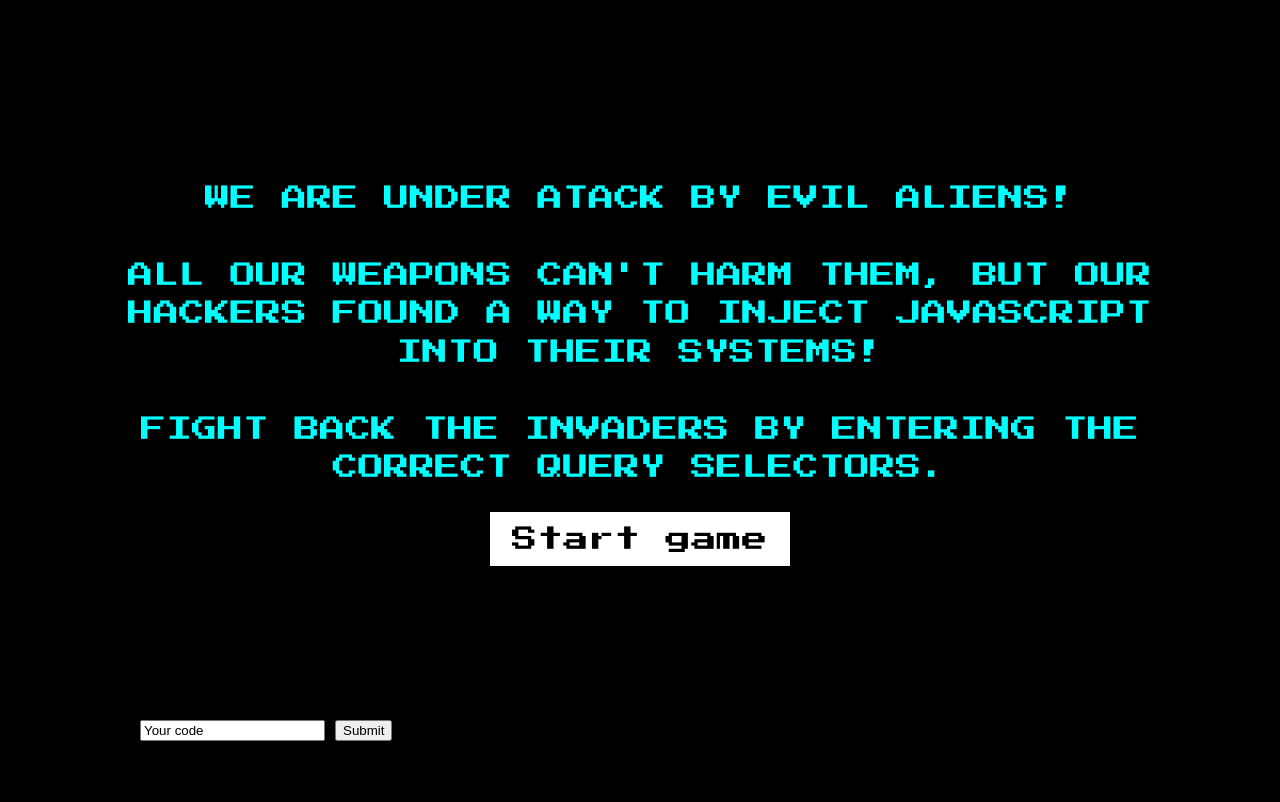
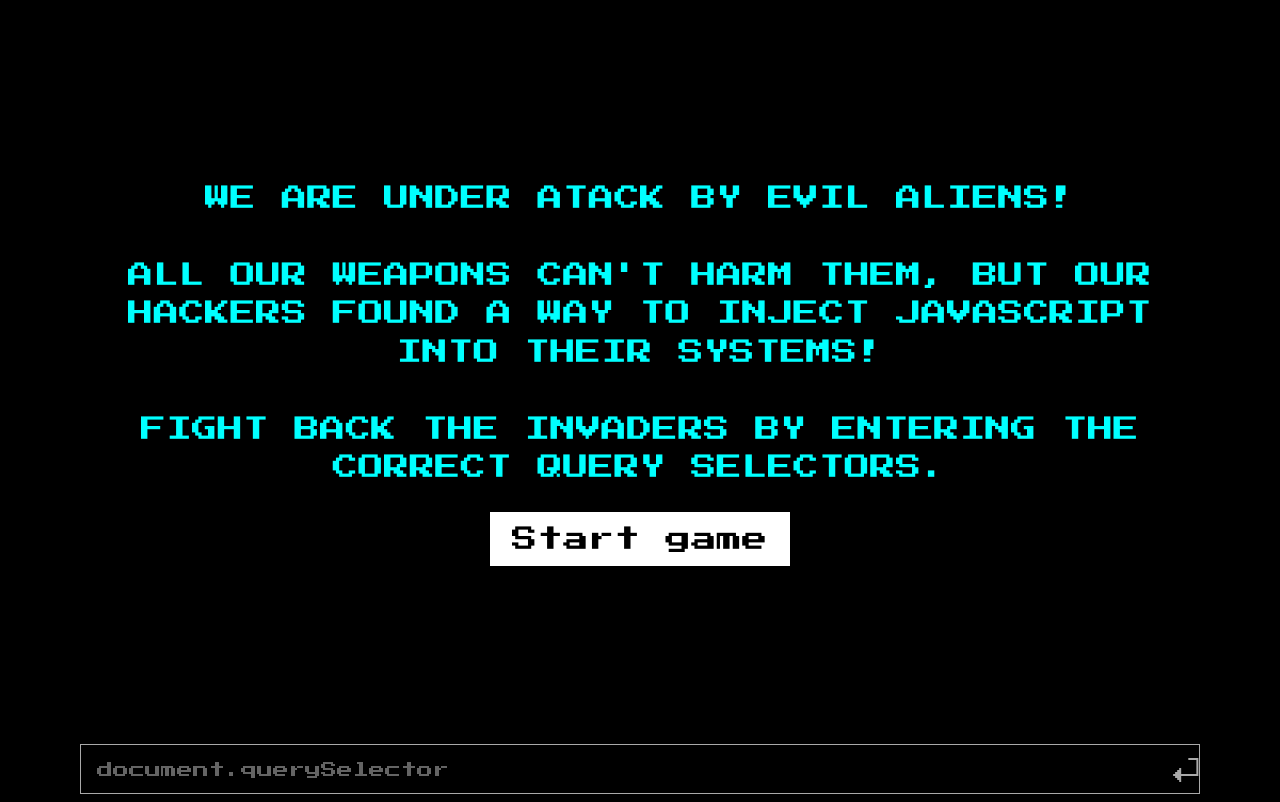
Before and after one commit to florian-poschlod/DOM-invaders, a plain HTML site: page index.html in a window 1280 px wide. Shown: the part 83-885 px from the top of the page. Before the commit the page ends 832 px from the top, so only its background shows below. Drawn offline with Linux system fonts and the light colour scheme.

Commit message:
styles for text input and invader

```diff
--- a/index.html
+++ b/index.html
@@ -17,9 +17,9 @@
       <div id="game"></div>
     </div>
     <div id="code-input-container">
-      <label for="code">Code:</label>
-      <input type="text" id="code-input" name="code" value="Your code">
-      <input type="submit" value="Submit" id="submit">
+      <label for="code" class="inactive-text">document.querySelector</label>
+      <input type="text" id="code-input" name="code" value="">
+      <input type="submit" value="" id="submit">
     </div>
   </div>
     <script src="./js/game.js"></script>
--- a/js/game.js
+++ b/js/game.js
@@ -10,14 +10,14 @@ class Game {
   }
 
   generateInvaders() {
-    // console.log('generate inv called!');
     this.invaders.forEach(invader => {
       const newInvader = document.createElement('div');
       newInvader.classList.add(`${invader}`);
       newInvader.innerHTML = `class: <br> ${invader}`;
       this.gameContainer.appendChild(newInvader);
     });
-    this.criticalInvasionProgress = this.gameContainer.offsetHeight - this.gameContainer.firstChild.offsetHeight;
+    this.criticalInvasionProgress = this.gameContainer.offsetHeight;
+
   }
 
   destroyInvader(value) {
@@ -28,15 +28,11 @@ class Game {
   moveInvaders() {
     let descent = setInterval(function () {
       this.remainingInvaders = this.gameContainer.childElementCount;
-      // console.log('critical inv prog:', this.criticalInvasionProgress);
-      console.log('inv prog:', this.invasionProgress );
       if (this.invasionProgress < this.criticalInvasionProgress) {
         this.gameContainer.style.paddingTop = this.invasionProgress + "px";
         this.invasionProgress += this.invasionSpeed;
-        // console.log('incremented prog by:', this.invasionSpeed);
       }
       if (this.invasionProgress === this.criticalInvasionProgress && this.remainingInvaders > 0) {
-        console.log('inv prog at player lose:', this.invasionProgress);
         clearInterval(descent);
         this.playerLoses();
       }
@@ -87,6 +83,7 @@ class Game {
     button.addEventListener('click', () => {
       gameWrapper.removeChild(messageContainer);
       gameWrapper.appendChild(this.gameContainer);
+      document.getElementById('code-input').focus();
       this.generateInvaders();
       this.moveInvaders();
     });
--- a/js/index.js
+++ b/js/index.js
@@ -36,6 +36,8 @@ window.addEventListener('load', () => {
   input.addEventListener('keyup', (event) => {
     if (event.key === 'Enter') {
       game.destroyInvader(input.value);
+      console.log(input);
+      input.value = '';
     }
   });
 });
--- a/styles/style.css
+++ b/styles/style.css
@@ -25,13 +25,10 @@ h1 {
 #game{
   width: 1120px;
   height: 720px;
-  /* position: absolute; */
-  /* z-index: 1; */
   box-sizing: border-box;
   display: flex;
   flex-direction: row;
-  border: 1px solid white;
-  /* background-color: grey; */
+  border-bottom: 1px solid darkgrey;
   padding-top: 0px;
 }
 
@@ -39,7 +36,7 @@ h1 {
 #game > * {
   width: 154px;
   height: 120px;
-  background-image: url("../assets/invader-outline.png");
+  background-image: url("../assets/invader.png");
   background-size: contain;
   background-position: center;
   background-repeat: no-repeat;
@@ -51,7 +48,7 @@ h1 {
   text-align: center;
   text-overflow: clip;
   font-size: 0.6rem;
-  color: grey;
+  color: black;
 }
 
 .message-container {
@@ -112,3 +109,55 @@ button:hover,
 button:focus {
     background: white;
 }
+
+
+input:focus, textarea:focus, select:focus{
+        outline: none;
+    }
+
+
+/* Text Input */
+
+#code-input-container {
+  display: flex;
+  flex-direction: row;
+  margin-top: 24px;
+  height: 48px;
+  border: 1px solid darkgrey;
+  /* background-color: dimgray; */
+}
+
+.inactive-text {
+  display: flex;
+  align-items: center;
+  /* line-height: 100%; */
+  padding-top: 2px;
+  color: rgb(100,100,100);
+  font-size: 1rem;
+  margin-left: 16px;
+  margin-right: 8px;
+}
+
+input[type=text] {
+  display: flex;
+  align-items: center;
+  font-family: 'Press Start 2P', cursive;
+  font-size: 1rem;
+  color: white;
+  width: 100%;
+  height: 48px;
+  /* height: 48px; */
+  background: none;
+  border: none;
+  box-shadow: none;
+}
+
+#submit {
+  background: none;
+  background-color: none;
+  background-image: url("../assets/return.png");
+  background-size: cover;
+  border: none;
+  width: 48px;
+  height: 48px;
+}
```
Also changed, not shown: assets/invader.png, assets/return.png (added).
